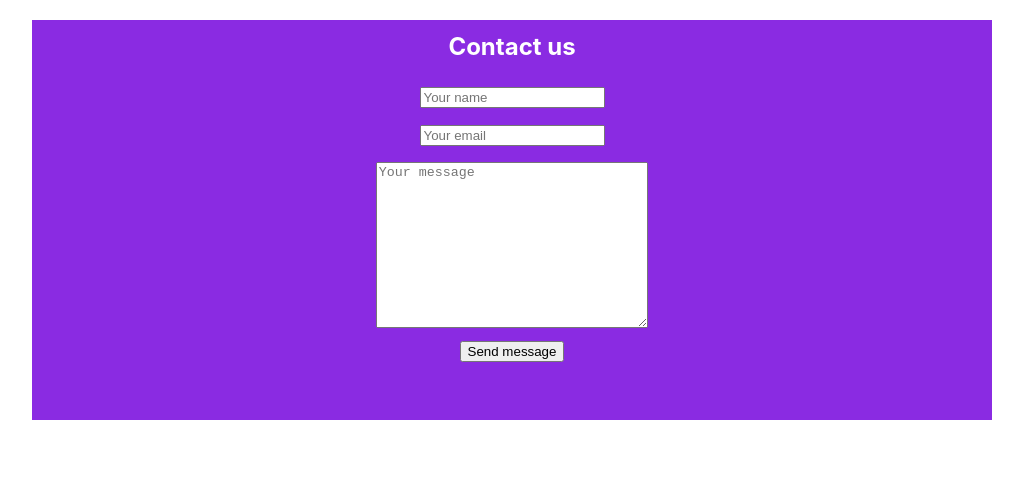
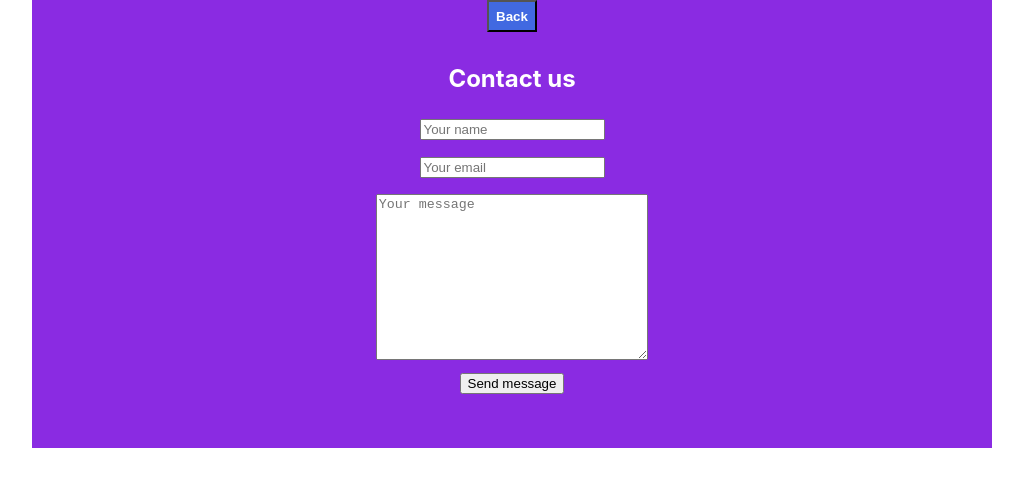
Before and after one commit to Miselrkba/react-sales-page, a React (Create React App) app: page /contact in a window 1280 px wide. Shown: the top 486 px of the page, without its empty margins (128-1151 px from the left). Built offline with nearby package versions, Linux system fonts and the light colour scheme.

Commit message:
added back buttons

```diff
--- a/src/ContactForm.css
+++ b/src/ContactForm.css
@@ -1,6 +1,6 @@
 .contact-form-style {
   margin: 2em;
-  height: 25em;
+  height: 28em;
   color: white;
   margin-top: 0em;
   margin-left: 10em;
--- a/src/ContactForm.js
+++ b/src/ContactForm.js
@@ -2,6 +2,7 @@ import React from "react";
 import { useFormik } from "formik";
 import * as Yup from "yup";
 import "./ContactForm.css";
+import { Link } from "react-router-dom";
 
 const ContactForm = () => {
   const formik = useFormik({
@@ -35,7 +36,12 @@ const ContactForm = () => {
 
   return (
     <section className="contact-form-style">
-      <div>
+      <div className="back-button">
+        <Link to="/">
+          <button className="btn">Back</button>
+        </Link>
+      </div>
+      <div className="form-header-container">
         <h1>Contact us</h1>
       </div>
       <form onSubmit={formik.handleSubmit}>
--- a/src/Signup.css
+++ b/src/Signup.css
@@ -1,6 +1,6 @@
 .form-style {
   margin: 2em;
-  height: 18em;
+  height: 21em;
   color: white;
   margin-top: 0em;
   margin-left: 10em;
--- a/src/Signup.js
+++ b/src/Signup.js
@@ -2,6 +2,7 @@ import React from "react";
 import { useFormik } from "formik";
 import * as Yup from "yup";
 import "./Signup.css";
+import { Link } from "react-router-dom";
 
 const Signup = () => {
   const formik = useFormik({
@@ -35,7 +36,12 @@ const Signup = () => {
 
   return (
     <section className="form-style">
-      <div>
+      <div className='back-button'>
+      <Link to="/">
+        <button className="btn">Back</button>
+      </Link>
+      </div>
+      <div className="form-header-container">
         <h1>Sign up!</h1>
       </div>
       <form onSubmit={handleSubmit}>
```
